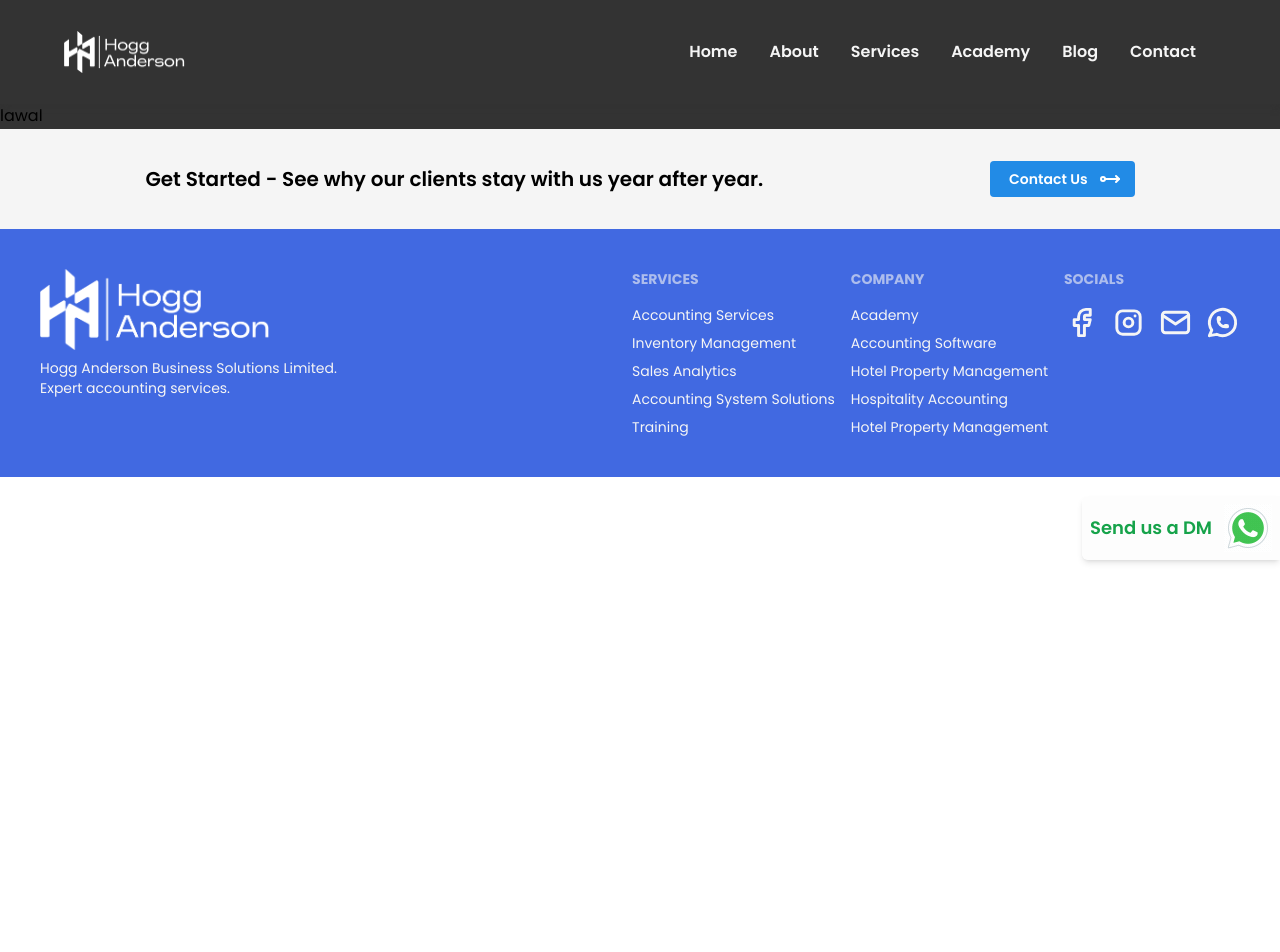
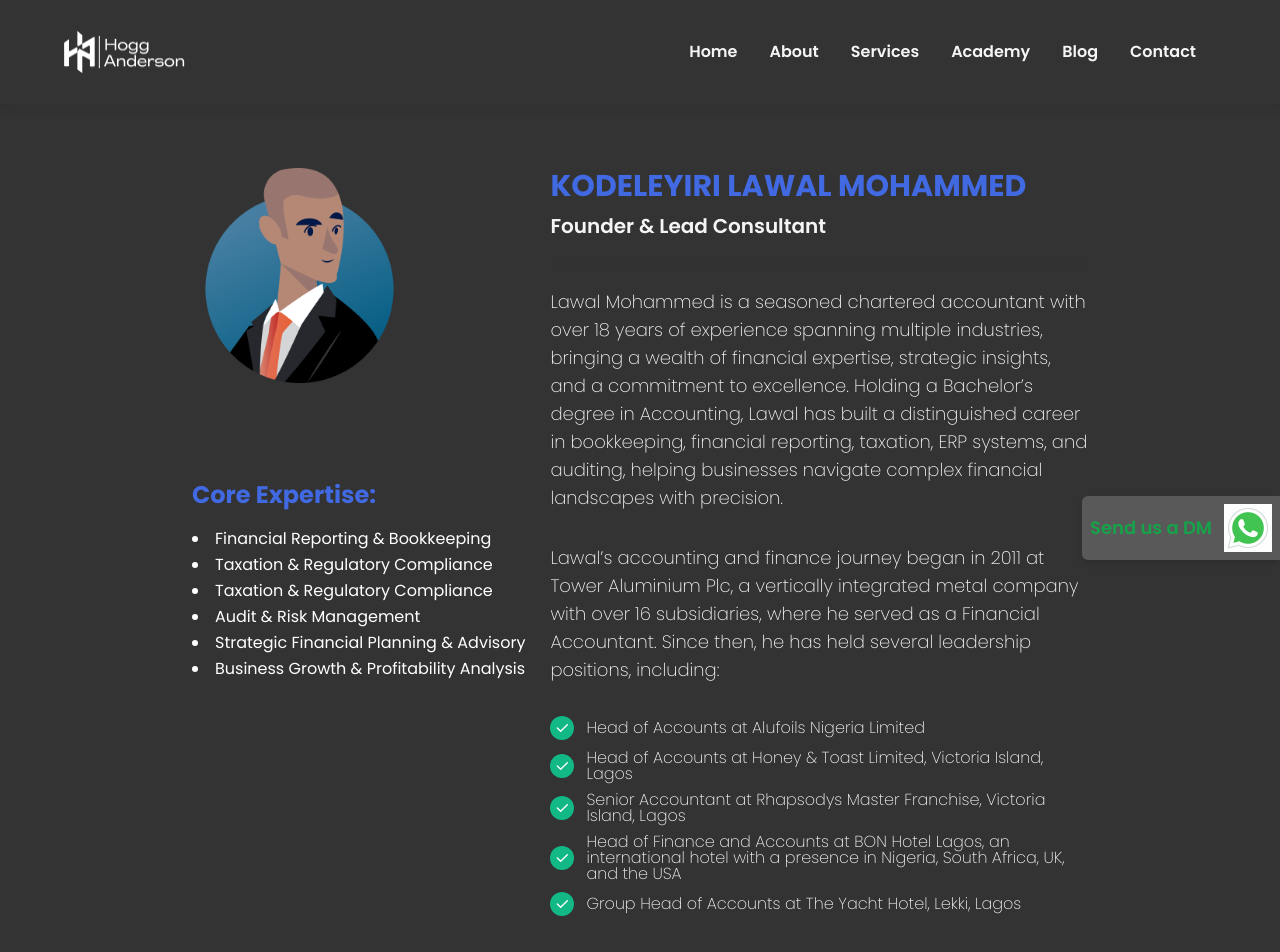
Before and after one commit to Oluwaseyi-vibex/hogg-anderson, a Next.js app: page /About/lawal in a window 1280 px wide. Shown: the top 952 px of the page. Before the commit the page ends 800 px from the top, so only its background shows below. Built offline with nearby package versions, Linux system fonts and the light colour scheme; a web font is replaced by a local one.

Commit message:
feat: lawal

```diff
--- a/app/About/lawal/page.jsx
+++ b/app/About/lawal/page.jsx
@@ -1,7 +1,116 @@
+"use client";
+import Image from "next/image";
 import React from "react";
+import teamMembers from "@/data/teamData";
+import { List, ThemeIcon } from "@mantine/core";
+import {
+  IconCheck,
+  IconCircleCheck,
+  IconCircleDashed,
+  IconDots,
+} from "@tabler/icons-react";
+const Lawal = () => {
+  return (
+    <div className="w-full md:px-48 mt-16 flex">
+      <div className="w-[40%] h-full">
+        <Image
+          src="/team/lawal.png"
+          alt="lawal"
+          className="w-[60%]"
+          width={500}
+          height={500}
+        />
 
-const Lawal = () => {
-  return <div>lawal</div>;
+        <div className="mt-24 space-y-4 text-blue">
+          <h1 className=" text-2xl font-bold">Core Expertise:</h1>
+          <List
+            spacing="xs"
+            size="md"
+            mt={20}
+            c={"white"}
+            center
+            listStyleType="disc"
+          >
+            <List.Item>Financial Reporting & Bookkeeping</List.Item>
+            <List.Item>Taxation & Regulatory Compliance </List.Item>
+            <List.Item>Taxation & Regulatory Compliance</List.Item>
+            <List.Item>Audit & Risk Management</List.Item>
+            <List.Item>Strategic Financial Planning & Advisory </List.Item>
+            <List.Item>Business Growth & Profitability Analysis</List.Item>
+          </List>
+        </div>
+      </div>
+
+      <div className="w-[60%] text-white h-full">
+        <div className="space-y-2">
+          <h1 className="text-blue font-bold text-3xl uppercase">
+            KODELEYIRI LAWAL MOHAMMED
+          </h1>
+          <p className="text-white font-semibold text-xl">
+            Founder & Lead Consultant
+          </p>
+        </div>
+
+        <div className="divider"></div>
+        <div className="space-y-8 font-extralight text-lg">
+          <p className="">
+            Lawal Mohammed is a seasoned chartered accountant with over 18 years
+            of experience spanning multiple industries, bringing a wealth of
+            financial expertise, strategic insights, and a commitment to
+            excellence. Holding a Bachelor’s degree in Accounting, Lawal has
+            built a distinguished career in bookkeeping, financial reporting,
+            taxation, ERP systems, and auditing, helping businesses navigate
+            complex financial landscapes with precision.
+          </p>
+
+          <p className="">
+            Lawal’s accounting and finance journey began in 2011 at Tower
+            Aluminium Plc, a vertically integrated metal company with over 16
+            subsidiaries, where he served as a Financial Accountant. Since then,
+            he has held several leadership positions, including:
+          </p>
+
+          <List
+            spacing="xs"
+            size="md"
+            center
+            icon={
+              <ThemeIcon color="teal" size={24} radius="xl">
+                <IconCheck size={16} />
+              </ThemeIcon>
+            }
+          >
+            <List.Item>Head of Accounts at Alufoils Nigeria Limited</List.Item>
+            <List.Item>
+              Head of Accounts at Honey & Toast Limited, Victoria Island, Lagos
+            </List.Item>
+            <List.Item>
+              Senior Accountant at Rhapsodys Master Franchise, Victoria Island,
+              Lagos
+            </List.Item>
+            <List.Item>
+              Head of Finance and Accounts at BON Hotel Lagos, an international
+              hotel with a presence in Nigeria, South Africa, UK, and the USA
+            </List.Item>
+            <List.Item>
+              Group Head of Accounts at The Yacht Hotel, Lekki, Lagos
+            </List.Item>
+          </List>
+
+          <p>
+            As the Founder & Lead Consultant at Hogg Anderson Business
+            Solutions, Lawal channels his expertise into helping SMEs streamline
+            their bookkeeping, optimize financial reporting, and ensure
+            compliance with tax and regulatory standards. His extensive
+            background across corporate finance, hospitality, manufacturing, and
+            service-based industries positions him as a trusted advisor for
+            businesses looking to enhance financial efficiency, improve cash
+            flow, and drive sustainable growth.
+          </p>
+        </div>
+      </div>
+    </div>
+  );
 };
 
 export default Lawal;
```
